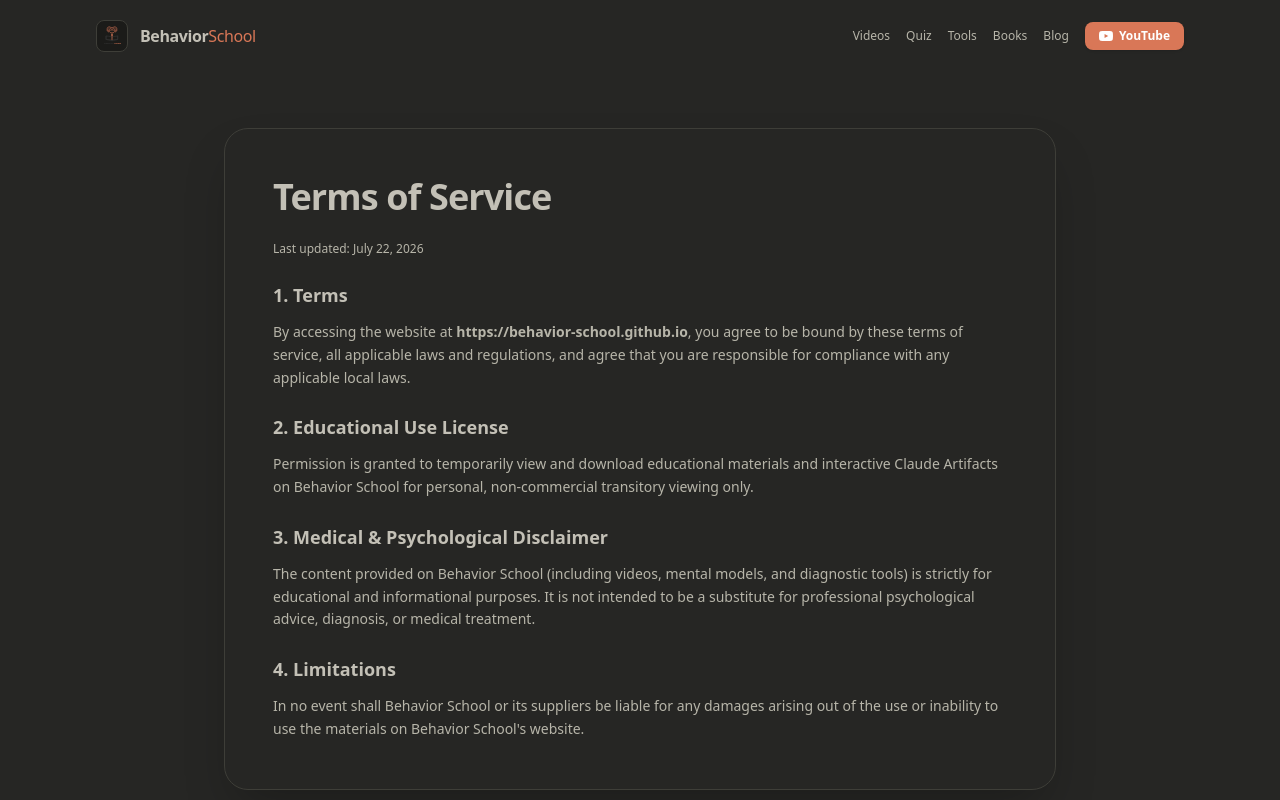
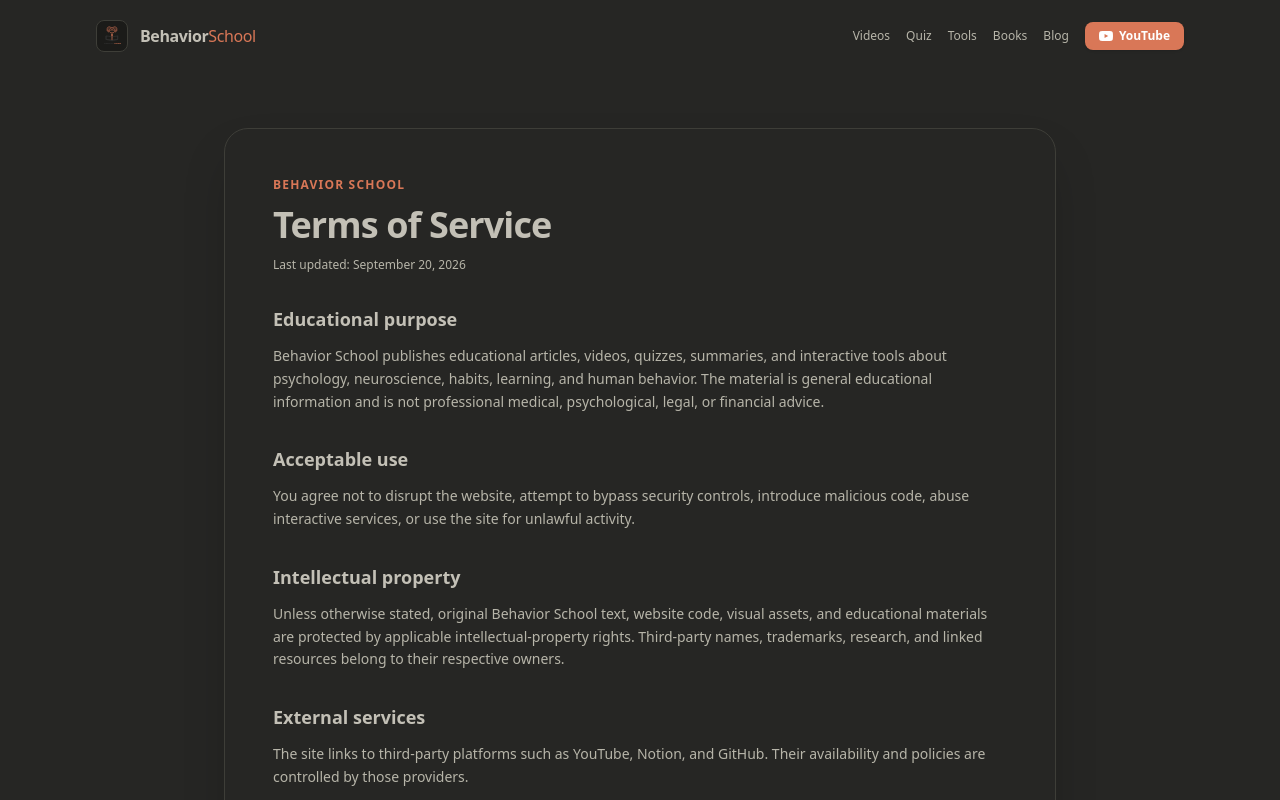
Before and after one commit to sh20raj-backup/behavior-school-behavior-school.github.io, a Next.js app: page /terms in a window 1280 px wide. Shown: the top 800 px of the page. Built offline with nearby package versions, Linux system fonts and the light colour scheme.

Commit message:
Improve Behavior School terms for educational content

```diff
--- a/app/terms/page.tsx
+++ b/app/terms/page.tsx
@@ -2,65 +2,66 @@ import type { Metadata } from "next";
 
 export const metadata: Metadata = {
   title: "Terms of Service | Behavior School",
-  description: "Terms of Service and conditions for using Behavior School web platform and educational content.",
-  openGraph: {
-    title: "Terms of Service | Behavior School",
-    description: "Terms of Service and conditions for using Behavior School.",
-    url: "https://behavior-school.github.io/terms",
-    siteName: "Behavior School",
-  },
+  description: "Terms governing use of Behavior School's educational website, articles, quizzes, and interactive tools.",
+  alternates: { canonical: "https://behavior-school.github.io/terms" },
+  robots: { index: true, follow: true },
 };
 
 export default function TermsPage() {
-  const jsonLdTerms = {
-    "@context": "https://schema.org",
-    "@type": "WebPage",
-    "name": "Terms of Service",
-    "url": "https://behavior-school.github.io/terms"
-  };
-
   return (
-    <>
-      <script
-        type="application/ld+json"
-        dangerouslySetInnerHTML={{ __html: JSON.stringify(jsonLdTerms) }}
-      />
     <main className="pt-32 pb-20 max-w-4xl mx-auto px-4 sm:px-6 lg:px-8">
-        <div className="bg-[var(--card)] p-8 sm:p-12 rounded-3xl border border-[var(--border)] shadow-2xl space-y-6 text-[var(--muted-foreground)] text-sm leading-relaxed">
-          <h1 className="text-3xl sm:text-4xl font-extrabold text-[var(--foreground)] tracking-tight">
-            Terms of Service
-          </h1>
-          <p className="text-xs text-[var(--muted-foreground)]">Last updated: July 22, 2026</p>
+      <div className="bg-[var(--card)] p-8 sm:p-12 rounded-3xl border border-[var(--border)] shadow-2xl space-y-8 text-[var(--muted-foreground)] text-sm leading-relaxed">
+        <div>
+          <p className="text-xs uppercase tracking-widest font-bold text-[var(--primary)] mb-3">Behavior School</p>
+          <h1 className="text-3xl sm:text-4xl font-extrabold text-[var(--foreground)] tracking-tight">Terms of Service</h1>
+          <p className="text-xs text-[var(--muted-foreground)] mt-3">Last updated: September 20, 2026</p>
+        </div>
 
         <section className="space-y-3">
-            <h2 className="text-lg font-bold text-[var(--foreground)]">1. Terms</h2>
+          <h2 className="text-lg font-bold text-[var(--foreground)]">Educational purpose</h2>
           <p>
-              By accessing the website at <strong>https://behavior-school.github.io</strong>, you agree to be bound by these terms of service, all applicable laws and regulations, and agree that you are responsible for compliance with any applicable local laws.
+            Behavior School publishes educational articles, videos, quizzes, summaries,
+            and interactive tools about psychology, neuroscience, habits, learning, and human
+            behavior. The material is general educational information and is not professional
+            medical, psychological, legal, or financial advice.
           </p>
         </section>
 
         <section className="space-y-3">
-            <h2 className="text-lg font-bold text-[var(--foreground)]">2. Educational Use License</h2>
+          <h2 className="text-lg font-bold text-[var(--foreground)]">Acceptable use</h2>
           <p>
-              Permission is granted to temporarily view and download educational materials and interactive Claude Artifacts on Behavior School for personal, non-commercial transitory viewing only.
+            You agree not to disrupt the website, attempt to bypass security controls,
+            introduce malicious code, abuse interactive services, or use the site for unlawful
+            activity.
           </p>
         </section>
 
         <section className="space-y-3">
-            <h2 className="text-lg font-bold text-[var(--foreground)]">3. Medical & Psychological Disclaimer</h2>
+          <h2 className="text-lg font-bold text-[var(--foreground)]">Intellectual property</h2>
           <p>
-              The content provided on Behavior School (including videos, mental models, and diagnostic tools) is strictly for educational and informational purposes. It is not intended to be a substitute for professional psychological advice, diagnosis, or medical treatment.
+            Unless otherwise stated, original Behavior School text, website code, visual
+            assets, and educational materials are protected by applicable intellectual-property
+            rights. Third-party names, trademarks, research, and linked resources belong to
+            their respective owners.
           </p>
         </section>
 
         <section className="space-y-3">
-            <h2 className="text-lg font-bold text-[var(--foreground)]">4. Limitations</h2>
+          <h2 className="text-lg font-bold text-[var(--foreground)]">External services</h2>
           <p>
-              In no event shall Behavior School or its suppliers be liable for any damages arising out of the use or inability to use the materials on Behavior School's website.
+            The site links to third-party platforms such as YouTube, Notion, and GitHub.
+            Their availability and policies are controlled by those providers.
+          </p>
+        </section>
+
+        <section className="space-y-3">
+          <h2 className="text-lg font-bold text-[var(--foreground)]">Changes</h2>
+          <p>
+            We may update the website and these terms as new content and features are added.
+            The current version is the version published on this page.
           </p>
         </section>
       </div>
     </main>
-    </>
   );
 }
```
Lines whose indentation alone changed are shown as unchanged.
